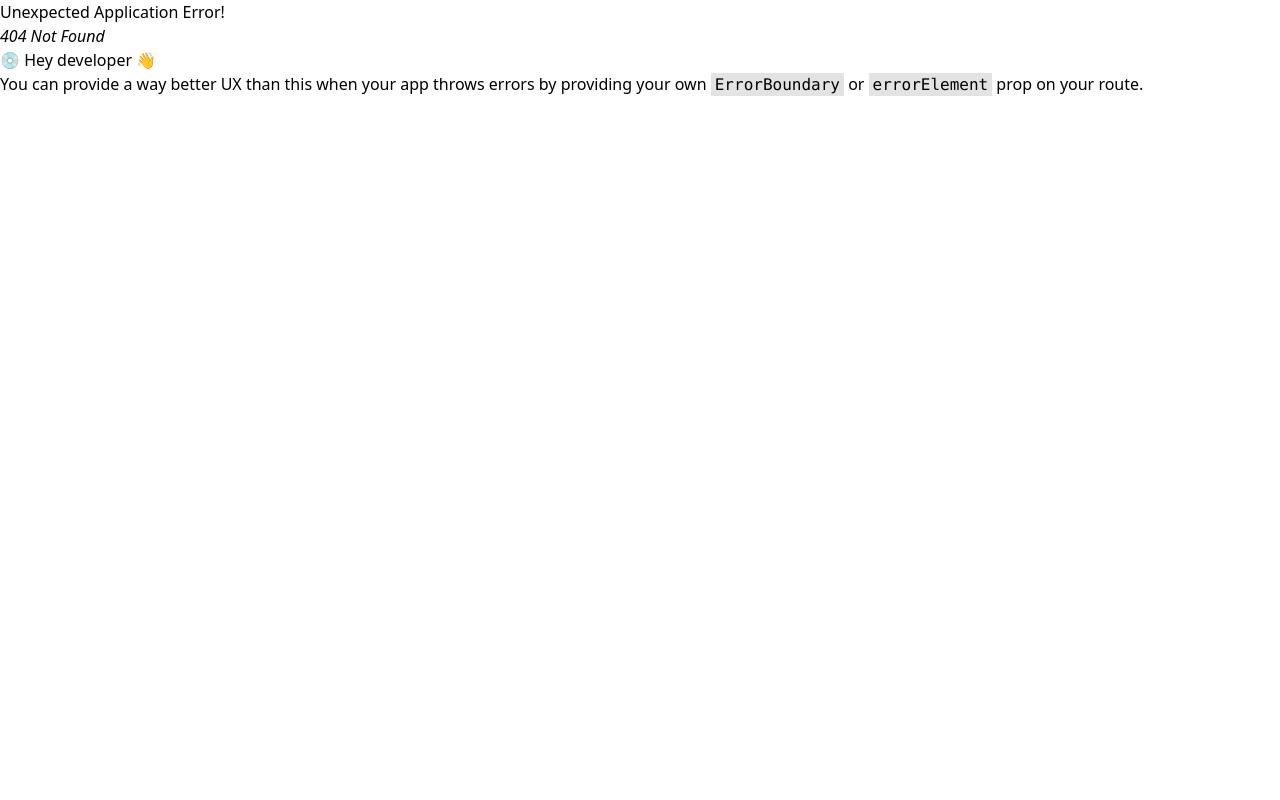
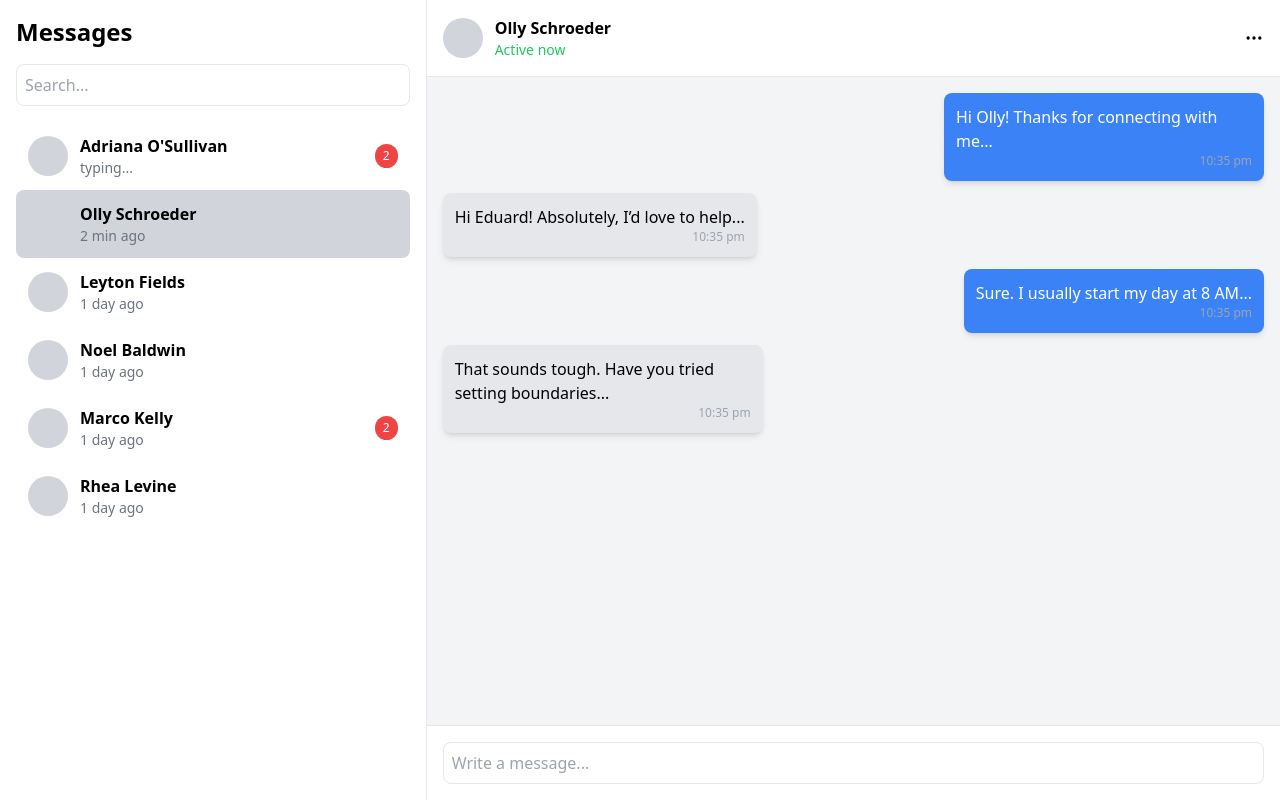
Before and after one commit to Rabidhau/foundingpals, a React (Vite) app: page /message in a window 1280 px wide. Before the commit this address had no page. Built offline with nearby package versions, Linux system fonts and the light colour scheme.

Commit message:
able to add and change profile

```diff
--- a/src/App.jsx
+++ b/src/App.jsx
@@ -18,6 +18,9 @@ import Archive from "./archiveidea";
 import AcceptedIdeas from "./acceptedideas";
 import Rejectedideas from "./rejectedIdeas";
 
+import Messages from "./messages";
+import ContractPage from "./contractpage";
+
 function App() {
   const router = createBrowserRouter([
     { path: "/home", element: <Homepage /> },
@@ -34,6 +37,9 @@ function App() {
     { path: "/archive", element: <Archive /> },
     { path: "/accepted-ideas", element: <AcceptedIdeas /> },
     { path: "/rejected-ideas", element: <Rejectedideas /> },
+    { path: "/message", element: <Messages /> },
+    { path: "/contracts", element: <ContractPage /> },
+
   ]);
 
   return (
--- a/src/assets/header.jsx
+++ b/src/assets/header.jsx
@@ -1,40 +1,75 @@
 import { BellIcon } from "@heroicons/react/outline";
 import { useNavigate } from "react-router-dom";
 import { useEffect, useRef, useState } from "react";
+import axios from "axios";
 
 const Header = () => {
   const navigate = useNavigate();
   const userRole = localStorage.getItem("userRole");
+  const userId = localStorage.getItem("userId"); // Ensure userId is available
   const [showNotifications, setShowNotifications] = useState(false);
   const [notifications, setNotifications] = useState([]);
+  const [showProfileOptions, setShowProfileOptions] = useState(false);
+  const [profileImage, setProfileImage] = useState("");
+
   const notificationRef = useRef(null);
+  const profileRef = useRef(null);
 
   useEffect(() => {
-    // Fetch notifications from localStorage or API (Replace this with actual API call)
+    // Fetch notifications from localStorage or API
     const storedNotifications = JSON.parse(localStorage.getItem("notifications")) || [];
     setNotifications(storedNotifications);
+
+    // Set Profile Image
+    const storedImage = localStorage.getItem("profileImage");
+    if (storedImage) {
+      setProfileImage(`http://localhost:3000${storedImage}`);
+    }
   }, []);
 
-  // Toggle notifications dropdown
-  const toggleNotifications = () => {
-    setShowNotifications(!showNotifications);
-  };
+  // Toggle dropdowns
+  const toggleNotifications = () => setShowNotifications(!showNotifications);
+  const toggleProfileOptions = () => setShowProfileOptions(!showProfileOptions);
 
-  // Close dropdown if clicked outside
+  // Close dropdowns if clicked outside
   useEffect(() => {
     const handleClickOutside = (event) => {
       if (notificationRef.current && !notificationRef.current.contains(event.target)) {
         setShowNotifications(false);
       }
+      if (profileRef.current && !profileRef.current.contains(event.target)) {
+        setShowProfileOptions(false);
+      }
     };
     document.addEventListener("mousedown", handleClickOutside);
-    return () => {
-      document.removeEventListener("mousedown", handleClickOutside);
-    };
+    return () => document.removeEventListener("mousedown", handleClickOutside);
   }, []);
 
   const handleIdeaClick = () => {
     navigate("/create-idea");
+  };
+
+  // Handle file upload
+  const handleUploadClick = async (event) => {
+    const file = event.target.files[0];
+    if (!file || !userId) return;
+
+    const formData = new FormData();
+    formData.append("profileImage", file);
+    formData.append("userId", userId);
+
+    try {
+      const response = await axios.post("http://localhost:3000/upload", formData, {
+        headers: { "Content-Type": "multipart/form-data" },
+      });
+
+      const imageUrl = `http://localhost:3000${response.data.imageUrl}`;
+      setProfileImage(imageUrl);
+      localStorage.setItem("profileImage", response.data.imageUrl); // Store relative path
+      setShowProfileOptions(false);
+    } catch (error) {
+      console.error("Error uploading image", error);
+    }
   };
 
   return (
@@ -42,9 +77,9 @@ const Header = () => {
       {/* Greeting Text */}
       <h1 className="text-2xl font-semibold text-black">Good morning Rabi 👋</h1>
 
-      {/* Actions (New Idea Button, Notification, and Profile) */}
+      {/* Actions */}
       <div className="flex items-center space-x-6">
-        {/* New Idea Button - Conditionally rendered based on user role */}
+        {/* New Idea Button */}
         {userRole === "Founder" && (
           <button onClick={handleIdeaClick} className="bg-indigo-600 text-white px-4 py-2 rounded">
             + New Idea
@@ -54,7 +89,6 @@ const Header = () => {
         {/* Notification Icon */}
         <button className="relative" onClick={toggleNotifications}>
           <BellIcon className="h-6 w-6 hover:text-gray-700" />
-          {/* Notification Dot (Only visible if there are unread notifications) */}
           {notifications.length > 0 && (
             <span className="absolute top-0 right-0 bg-red-500 h-2 w-2 rounded-full"></span>
           )}
@@ -62,10 +96,7 @@ const Header = () => {
 
         {/* Notification Dropdown */}
         {showNotifications && (
-          <div
-            ref={notificationRef}
-            className="absolute top-12 right-16 bg-white shadow-lg rounded-lg w-64 p-4 z-50 border"
-          >
+          <div ref={notificationRef} className="absolute top-12 right-16 bg-white shadow-lg rounded-lg w-64 p-4 z-50 border">
             <h3 className="text-sm font-semibold mb-2">Notifications</h3>
             {notifications.length > 0 ? (
               <ul>
@@ -82,12 +113,30 @@ const Header = () => {
         )}
 
         {/* Profile Icon */}
-        <div className="w-10 h-10 bg-gray-300 rounded-full overflow-hidden">
-          <img
-            src="" // Replace with actual profile image URL
-            alt="Profile"
-            className="w-full h-full object-cover"
-          />
+        <div className="relative">
+          <div className="w-10 h-10 bg-gray-300 rounded-full overflow-hidden cursor-pointer" onClick={toggleProfileOptions}>
+            <img src={profileImage || "/default-avatar.png"} alt="Profile" className="w-full h-full object-cover" />
+          </div>
+
+          {/* Profile Options Dropdown */}
+          {showProfileOptions && (
+            <div ref={profileRef} className="absolute top-12 right-0 bg-white shadow-lg rounded-lg w-40 p-2 z-50 border">
+              {/* Hidden File Input */}
+              <input
+                type="file"
+                accept="image/*"
+                className="hidden"
+                id="uploadProfile"
+                onChange={handleUploadClick}
+              />
+              <label htmlFor="uploadProfile" className="block text-sm text-gray-700 p-2 hover:bg-gray-100 cursor-pointer">
+                Upload Image
+              </label>
+              <button className="w-full text-left text-sm text-gray-700 p-2 hover:bg-gray-100 rounded">
+                Update Image
+              </button>
+            </div>
+          )}
         </div>
       </div>
     </header>
--- a/src/assets/subheader.jsx
+++ b/src/assets/subheader.jsx
@@ -1,17 +1,30 @@
-import {
-    BellIcon,
-
-  } from "@heroicons/react/outline";
+import { BellIcon } from "@heroicons/react/outline";
+import { useEffect, useRef, useState } from "react";
+import axios from "axios";
 
 const Subheader = () => {
+  const userId = localStorage.getItem("userId"); // Ensure userId is available
+  const [profileImage, setProfileImage] = useState("");
+
+  useEffect(() => {
+    // Set Profile Image from Local Storage
+    const storedImage = localStorage.getItem("profileImage");
+    if (storedImage) {
+      setProfileImage(`http://localhost:3000${storedImage}`);
+    }
+  }, []);
+
   return (
     <header className="flex items-center justify-end mb-6">
+      {/* Notification Bell */}
       <button className="relative mr-5">
         <BellIcon className="h-6 w-6 hover:text-gray-700" />
         <span className="absolute top-0 right-0 bg-red-500 h-2 w-2 rounded-full"></span>
       </button>
+
+      {/* Profile Image (Without Dropdown) */}
       <div className="w-10 h-10 bg-gray-300 rounded-full overflow-hidden">
-          <img src="" alt="Profile" className="w-full h-full object-cover" />
+        <img src={profileImage || "/default-avatar.png"} alt="Profile" className="w-full h-full object-cover" />
       </div>
     </header>
   );
--- /dev/null
+++ b/src/contractpage.jsx
@@ -0,0 +1,38 @@
+
+import React from "react";
+import Subheader from "./assets/subheader";
+import Sidebar from "./assets/sidebar";
+
+const ContractPage = () => {
+    return (
+        <div className="flex h-screen w-screen bg-gray-50">
+       <Sidebar />
+          <div className="flex-1 p-6 overflow-y-auto">
+            <Subheader />
+
+            <h1 className="text-2xl font-semibold text-black mb-10">Contracts</h1>
+
+{/* Main Content */}
+<div className=" mt-40 text-center justify-center">
+  <h2 className="text-3xl font-bold text-black mb-4">
+    Contracts & Simple E-Signing
+  </h2>
+  <p className="text-gray-600 mb-6">
+    Use standardized contracts or create a completely custom one. Enter
+    your payment terms and scope, and send it to be e-signed.
+  </p>
+
+  {/* Button */}
+  <button className="bg-purple-600 text-white px-4 py-2 rounded-lg">
+    Create contract
+  </button>
+
+</div>
+
+
+          </div>
+        </div>
+      );
+};
+
+export default ContractPage;
--- a/src/login.jsx
+++ b/src/login.jsx
@@ -27,6 +27,8 @@ const Login = () => {
         localStorage.setItem("userEmail", userData.email);
         localStorage.setItem("userName", userData.username);
         localStorage.setItem("userRole", userData.role);
+        localStorage.setItem("profileImage", userData.profile_image);
+
 
         toast.success("Login successful! 🎉", { autoClose: 2000 });
         setTimeout(() => navigate("/authentication"), 1500);
--- /dev/null
+++ b/src/messages.jsx
@@ -0,0 +1,93 @@
+import { useState } from "react";
+import { FiMoreHorizontal } from "react-icons/fi";
+
+const messages = [
+  { name: "Adriana O'Sullivan", status: "typing...", unread: 2 },
+  { name: "Olly Schroeder", status: "2 min ago", unread: 0, active: true },
+  { name: "Leyton Fields", status: "1 day ago", message: "Wow really cool 🔥" },
+  { name: "Noel Baldwin", status: "1 day ago", message: "Let's have a call tonight" },
+  { name: "Marco Kelly", status: "1 day ago", message: "How are you?", unread: 2 },
+  { name: "Rhea Levine", status: "1 day ago", message: "Thank you for your suggestion" },
+];
+
+const chatMessages = [
+  { sender: "Eduard", text: "Hi Olly! Thanks for connecting with me...", time: "10:35 pm", self: true },
+  { sender: "Olly Schroeder", text: "Hi Eduard! Absolutely, I’d love to help...", time: "10:35 pm", self: false },
+  { sender: "Eduard", text: "Sure. I usually start my day at 8 AM...", time: "10:35 pm", self: true },
+  { sender: "Olly Schroeder", text: "That sounds tough. Have you tried setting boundaries...", time: "10:35 pm", self: false },
+];
+
+export default function Messages() {
+  const [input, setInput] = useState("");
+
+  return (
+    <div className="flex h-screen bg-gray-100">
+      {/* Sidebar */}
+      <div className="w-1/3 bg-white p-4 border-r">
+        <h2 className="text-2xl font-semibold mb-4">Messages</h2>
+        <input
+          type="text"
+          className="w-full p-2 mb-4 border rounded-lg focus:outline-none focus:ring focus:border-blue-300"
+          placeholder="Search..."
+        />
+        <div>
+          {messages.map((msg, index) => (
+            <div
+              key={index}
+              className={`flex items-center p-3 rounded-lg hover:bg-gray-200 cursor-pointer ${
+                msg.active ? "bg-gray-300" : ""
+              }`}
+            >
+              <div className="w-10 h-10 bg-gray-300 rounded-full mr-3"></div>
+              <div className="flex-1">
+                <p className="font-semibold">{msg.name}</p>
+                <p className="text-sm text-gray-500">{msg.status}</p>
+              </div>
+              {msg.unread > 0 && (
+                <span className="bg-red-500 text-white text-xs px-2 py-1 rounded-full">
+                  {msg.unread}
+                </span>
+              )}
+            </div>
+          ))}
+        </div>
+      </div>
+
+      {/* Chat Area */}
+      <div className="flex-1 flex flex-col">
+        {/* Chat Header */}
+        <div className="flex items-center p-4 border-b bg-white">
+          <div className="w-10 h-10 bg-gray-300 rounded-full mr-3"></div>
+          <div className="flex-1">
+            <p className="font-semibold">Olly Schroeder</p>
+            <p className="text-sm text-green-500">Active now</p>
+          </div>
+          <FiMoreHorizontal className="text-xl cursor-pointer" />
+        </div>
+
+        {/* Chat Messages */}
+        <div className="flex-1 p-4 overflow-y-auto">
+          {chatMessages.map((msg, index) => (
+            <div key={index} className={`mb-3 flex ${msg.self ? "justify-end" : "justify-start"}`}>
+              <div className={`max-w-xs p-3 rounded-lg shadow-md ${msg.self ? "bg-blue-500 text-white" : "bg-gray-200 text-black"}`}>
+                <p>{msg.text}</p>
+                <p className="text-xs text-gray-400 text-right">{msg.time}</p>
+              </div>
+            </div>
+          ))}
+        </div>
+
+        {/* Chat Input */}
+        <div className="p-4 border-t bg-white flex items-center">
+          <input
+            type="text"
+            className="flex-1 p-2 border rounded-lg focus:outline-none focus:ring focus:border-blue-300"
+            placeholder="Write a message..."
+            value={input}
+            onChange={(e) => setInput(e.target.value)}
+          />
+        </div>
+      </div>
+    </div>
+  );
+}
```
Also changed, not shown: package.json (+5 -2 lines), 1 other file (tests, documents, lock files or other folders). Lines whose indentation alone changed are shown as unchanged.
